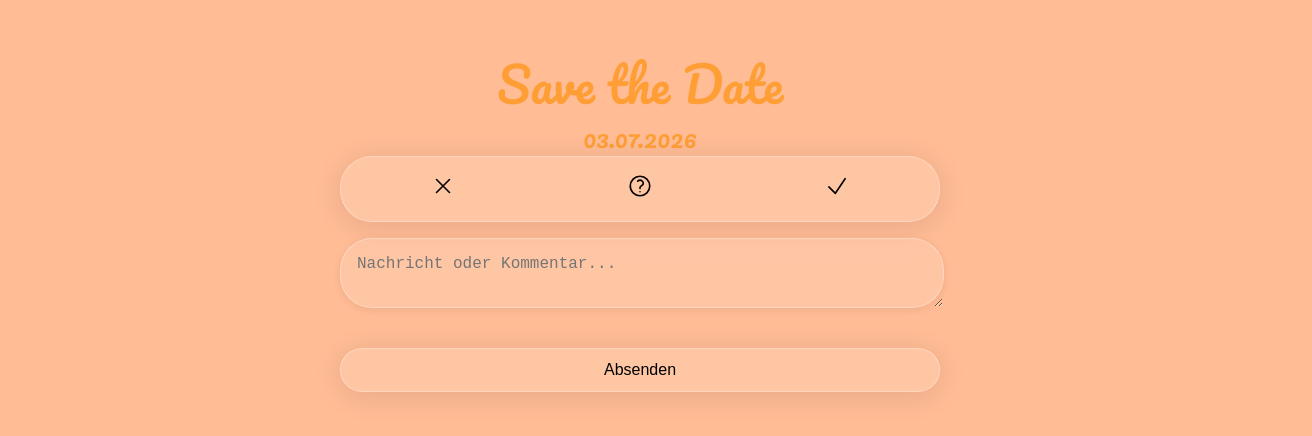
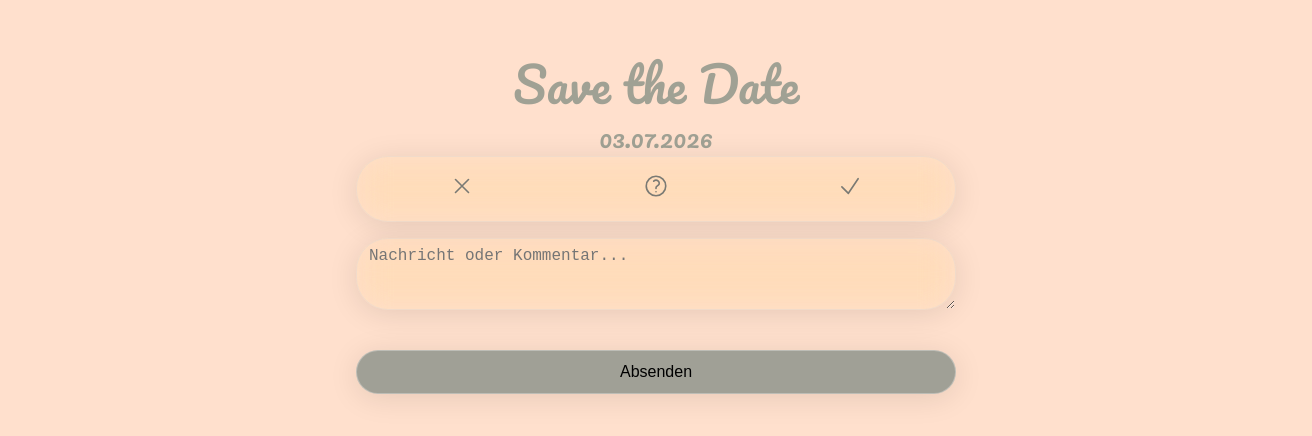
Before and after one commit to deNataschaKlein/wedding2026, a Vue app: page / in a window 1280 px wide. Shown: the top 436 px of the page, 1312 px wide, since content can reach past the window. Built offline with nearby package versions, Linux system fonts and the light colour scheme.

Commit message:
refactor: enhance styling consistency and improve layout across components

```diff
--- a/src/App.vue
+++ b/src/App.vue
@@ -14,7 +14,7 @@ const kinder = ref<number>(0);
 const totalPeople = computed(() => erwachsene.value + kinder.value);
 
 const isMehrzahlErlaubt = ref<boolean>(true);
-const isStandesamtErlaubt = ref<boolean>(false);
+const isStandesamtErlaubt = ref<boolean>(true);
 const isTrauungErlaubt = ref<boolean>(true);
 
 const diets = ref<string[]>([]);
@@ -63,18 +63,22 @@ onMounted(() => {
         :isTrauungErlaubt="isTrauungErlaubt"
         :isStandesamtErlaubt="isStandesamtErlaubt"
       />
+      <Headline h3 v-if="activeIndex === 2 && isTrauungErlaubt"
+        >Essen:
+      </Headline>
       <EatFormular
-        v-if="activeIndex === 2"
+        v-if="activeIndex === 2 && isTrauungErlaubt"
         v-for="index in totalPeople"
         :key="index"
         :modelValue="diets[index]"
         :index="index"
         @update:modelValue="updateDiet(index, $event)"
       />
+
       <textarea
-        class="glass-textarea"
+        class="glass-style glass-textarea"
         name="nachricht"
-        rows="2"
+        rows="3"
         placeholder="Nachricht oder Kommentar..."
       />
       <button
@@ -112,17 +116,8 @@ onMounted(() => {
 .glass-textarea {
   display: block;
   align-items: center;
-  gap: 0.75rem;
-  padding: 1rem;
-  border-radius: 32px;
-  background: rgba(255, 255, 255, 0.15);
   font-size: 1rem;
-  border: 1px solid rgba(255, 255, 255, 0.3);
-  backdrop-filter: blur(10px);
   cursor: pointer;
-  box-shadow: 0 2px 10px rgba(0, 0, 0, 0.07);
-  width: 100%;
-  max-width: 570px;
 }
 
 .number-of-people--container {
@@ -136,7 +131,7 @@ onMounted(() => {
   width: 100%;
   border-radius: 32px;
   padding: 0.75rem 1rem;
-  background: rgba(255, 255, 255, 0.15);
+  background: rgba(160, 160, 150);
   font-size: 1rem;
   font-weight: 500;
   border: 1px solid rgba(255, 255, 255, 0.3);
@@ -147,6 +142,6 @@ onMounted(() => {
 }
 
 .absenden-btn:hover {
-  background: rgba(255, 255, 255, 0.25);
+  background: rgb(122, 122, 116);
 }
 </style>
--- a/src/components/AnmeldungToggle.vue
+++ b/src/components/AnmeldungToggle.vue
@@ -18,7 +18,7 @@ const options = [
 </script>
 
 <template>
-  <div class="glass-button-group">
+  <div class="glass-style glass-button-group">
     <label
       v-for="option in options"
       :key="option.value"
@@ -43,18 +43,11 @@ const options = [
   display: flex;
   justify-content: space-around;
   gap: 0.5rem;
-  padding: 0.5rem 0.5rem;
-  border-radius: 32px;
-  background: rgba(255, 255, 255, 0.15);
-  font-size: 1rem;
   font-weight: 500;
-  backdrop-filter: blur(10px);
-  -webkit-backdrop-filter: blur(10px);
-  box-shadow: 0 4px 30px rgba(0, 0, 0, 0.1);
-  border: 1px solid rgba(255, 255, 255, 0.3);
   cursor: pointer;
   transition: all 0.3s ease;
   max-width: 600px;
+  width: inherit;
 }
 
 .glass-button {
@@ -75,4 +68,14 @@ const options = [
 .glass-button--icon {
   width: 26px;
 }
+
+@media (prefers-color-scheme: dark) {
+  .glass-button:hover {
+    background: rgba(17, 25, 40, 0.125);
+  }
+
+  .active {
+    background: rgba(17, 25, 40, 0.25);
+  }
+}
 </style>
--- a/src/components/EatFormular.vue
+++ b/src/components/EatFormular.vue
@@ -14,7 +14,7 @@ function updateDiet(e: Event) {
 
 <template>
   <select
-    class="glass-dropdown"
+    class="glass-style glass-dropdown"
     :name="`diet-${index}`"
     :value="modelValue"
     @change="updateDiet"
@@ -28,18 +28,6 @@ function updateDiet(e: Event) {
 
 <style scoped>
 .glass-dropdown {
-  width: 100%;
-  padding: 0.75rem 1rem;
-  border-radius: 32px;
-  background: rgba(255, 255, 255, 0.15);
-  font-size: 1rem;
-  font-weight: 500;
-  outline: none;
-  backdrop-filter: blur(10px);
-  border: 1px solid rgba(255, 255, 255, 0.3);
-  -webkit-backdrop-filter: blur(10px);
-  box-shadow: 0 4px 30px rgba(0, 0, 0, 0.1);
-  margin-top: 0.5rem;
   appearance: none;
   -webkit-appearance: none;
   -moz-appearance: none;
--- a/src/components/Headline.vue
+++ b/src/components/Headline.vue
@@ -27,7 +27,7 @@ const props = defineProps<{
   font-family: "Pacifico", cursive;
   font-weight: 400;
   font-style: normal;
-  color: #ff9e35;
+  color: #a0a194;
 }
 
 .headline-h1 {
--- a/src/components/NumberOfPeople.vue
+++ b/src/components/NumberOfPeople.vue
@@ -22,7 +22,7 @@ const emit = defineEmits<{
 <template>
   <div class="number-of-people">
     {{ label }}
-    <div class="glass-counter-group">
+    <div class="glass-style glass-counter-group">
       <button
         type="button"
         class="number-of-people--counter"
@@ -48,20 +48,14 @@ const emit = defineEmits<{
   width: 100%;
   max-width: 100%;
   box-sizing: border-box;
+  color: rgb(122, 122, 116);
 }
 .glass-counter-group {
   display: flex;
   justify-content: space-between;
   gap: 0.5rem;
-  padding: 0.5rem 0.5rem;
-  border-radius: 32px;
-  background: rgba(255, 255, 255, 0.15);
   font-size: 1rem;
   font-weight: 500;
-  backdrop-filter: blur(10px);
-  -webkit-backdrop-filter: blur(10px);
-  box-shadow: 0 4px 30px rgba(0, 0, 0, 0.1);
-  border: 1px solid rgba(255, 255, 255, 0.3);
   cursor: pointer;
   transition: all 0.3s ease;
   min-width: max-content;
@@ -73,5 +67,6 @@ const emit = defineEmits<{
   cursor: pointer;
   font-size: 1.5rem;
   width: 30px;
+  color: rgb(122, 122, 116);
 }
 </style>
--- a/src/components/TeilnahmeAn.vue
+++ b/src/components/TeilnahmeAn.vue
@@ -1,4 +1,6 @@
 <script setup lang="ts">
+import Headline from "./Headline.vue";
+
 const props = defineProps<{
   modelValue: { standesamt: boolean; trauung: boolean; feier: boolean };
   isStandesamtErlaubt: boolean;
@@ -8,39 +10,41 @@ const emit = defineEmits<{
   (e: "update:modelValue", value: typeof props.modelValue): void;
 }>();
 
-function update(key: keyof typeof props.modelValue, value: boolean) {
-  emit("update:modelValue", { ...props.modelValue, [key]: value });
+function update(key: keyof typeof props.modelValue) {
+  emit("update:modelValue", {
+    ...props.modelValue,
+    [key]: !props.modelValue[key],
+  });
 }
 </script>
 
 <template>
+  <Headline h3>Teilnahme an:</Headline>
   <div class="glass-checkbox-group">
-    <label class="glass-checkbox" v-if="isStandesamtErlaubt">
-      <input
-        type="checkbox"
-        :checked="props.modelValue.standesamt"
-        @change="
-          update('standesamt', ($event.target as HTMLInputElement)?.checked)
-        "
-      />
+    <label
+      class="glass-style glass-checkbox"
+      :class="{ active: props.modelValue.standesamt }"
+      v-if="isStandesamtErlaubt"
+      @change="update('standesamt')"
+    >
+      <input type="checkbox" style="display: none" />
       Standesamt
     </label>
-    <label class="glass-checkbox" v-if="isTrauungErlaubt">
-      <input
-        type="checkbox"
-        :checked="props.modelValue.trauung"
-        @change="
-          update('trauung', ($event.target as HTMLInputElement)?.checked)
-        "
-      />
+    <label
+      class="glass-style glass-checkbox"
+      :class="{ active: props.modelValue.trauung }"
+      v-if="isTrauungErlaubt"
+      @change="update('trauung')"
+    >
+      <input type="checkbox" style="display: none" />
       Freie Trauung
     </label>
-    <label class="glass-checkbox">
-      <input
-        type="checkbox"
-        :checked="props.modelValue.feier"
-        @change="update('feier', ($event.target as HTMLInputElement)?.checked)"
-      />
+    <label
+      class="glass-style glass-checkbox"
+      :class="{ active: props.modelValue.feier }"
+      @change="update('feier')"
+    >
+      <input type="checkbox" style="display: none" />
       Feier
     </label>
   </div>
@@ -58,23 +62,14 @@ function update(key: keyof typeof props.modelValue, value: boolean) {
   display: flex;
   align-items: center;
   gap: 0.75rem;
-  padding: 0.5rem 1rem;
-  border-radius: 32px;
-  background: rgba(255, 255, 255, 0.15);
-  font-size: 1rem;
   cursor: pointer;
-  box-shadow: 0 2px 10px rgba(0, 0, 0, 0.07);
-  border: 1px solid rgba(255, 255, 255, 0.3);
   text-align: center;
+  width: max-content;
+  transition: background 0.3s;
 }
 
-.glass-checkbox input[type="checkbox"] {
-  accent-color: #fff;
-  width: 22px;
-  height: 22px;
-  border-radius: 8px;
-  align-items: center;
-  background: rgba(255, 255, 255, 0.25);
-  box-shadow: 0 2px 10px rgba(0, 0, 0, 0.07);
+.glass-checkbox.active {
+  background: rgba(17, 25, 40, 0.25);
+  box-shadow: 0 2px 10px rgba(0, 0, 0, 0.12);
 }
 </style>
--- a/src/style.css
+++ b/src/style.css
@@ -2,27 +2,39 @@
   font-family: system-ui, Avenir, Helvetica, Arial, sans-serif;
   line-height: 1.5;
   font-weight: 400;
-
   color-scheme: light dark;
-
   font-synthesis: none;
   text-rendering: optimizeLegibility;
   -webkit-font-smoothing: antialiased;
   -moz-osx-font-smoothing: grayscale;
 }
 
-body {
-  background-color: #ffbc95;
+body {background-color: #ffe0cd;
   background-size: cover;
   margin: 0;
-  display: flex;
-  min-width: 320px;
-  min-height: 100vh;
 }
 
-.card {
-  padding: 2em;
+.glass-style {
+  padding: 0.5rem 0.75rem;
+  font-size: 1rem;
+  font-weight: 500;
+  outline: none;
+  backdrop-filter: blur(16px) saturate(180%);
+  -webkit-backdrop-filter: blur(16px) saturate(180%);
+  box-shadow: 0 4px 30px rgba(0, 0, 0, 0.1);
+  background-color: rgba(255, 255, 255, 0);
+  border-radius: 32px;
+  border: 1px solid rgba(209, 213, 219, 0.3);
+  color: rgb(122, 122, 116);
 }
+
+@media (prefers-color-scheme: dark) {
+  .glass-style {
+    background-color: rgba(17, 25, 40, 0);
+    border: 1px solid rgba(255, 255, 255, 0.125);
+  }
+}
+
 
 #app {
   width: 100%;
```
Also changed, not shown: src/assets/background4.jpg (added).
